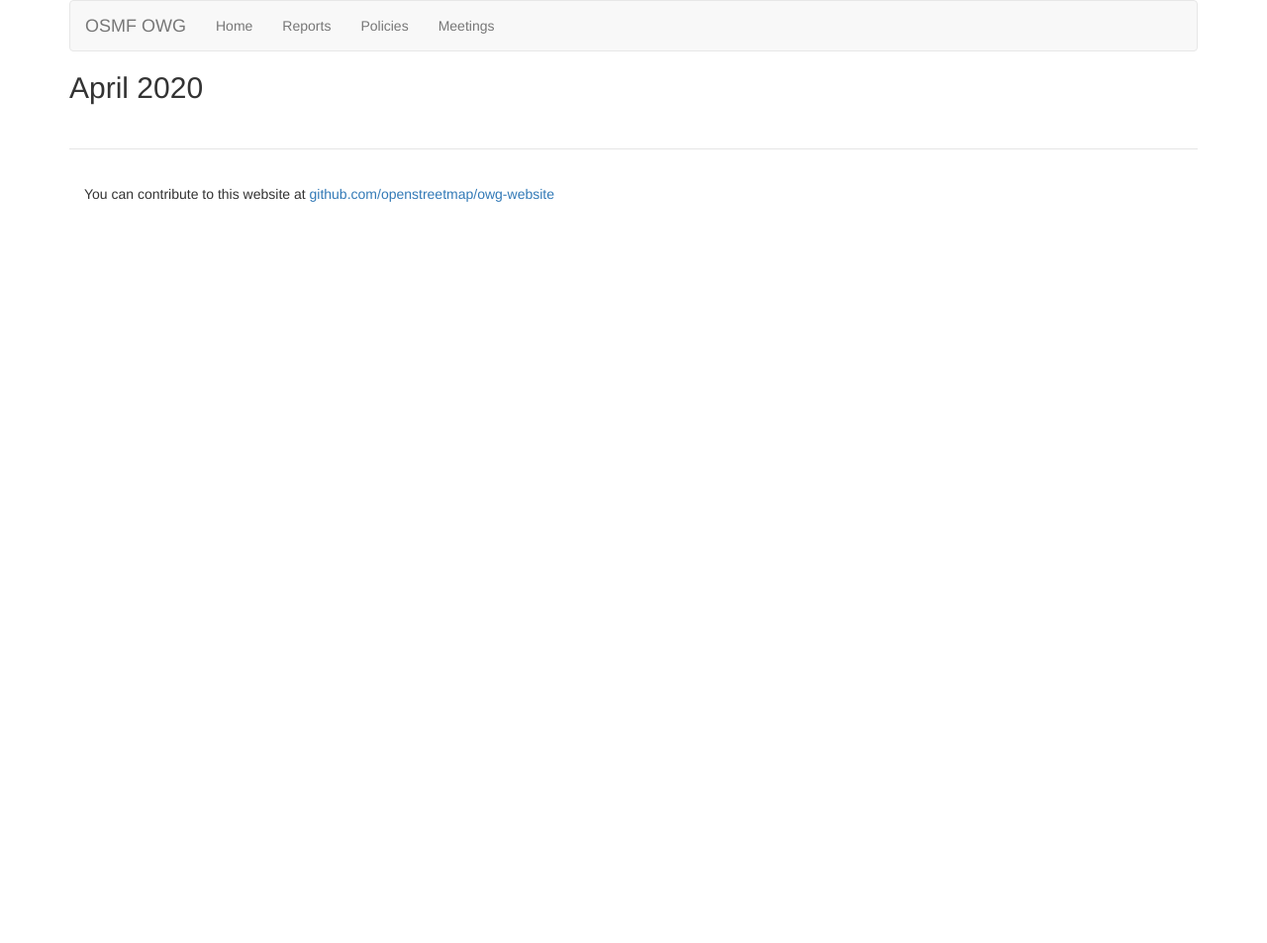
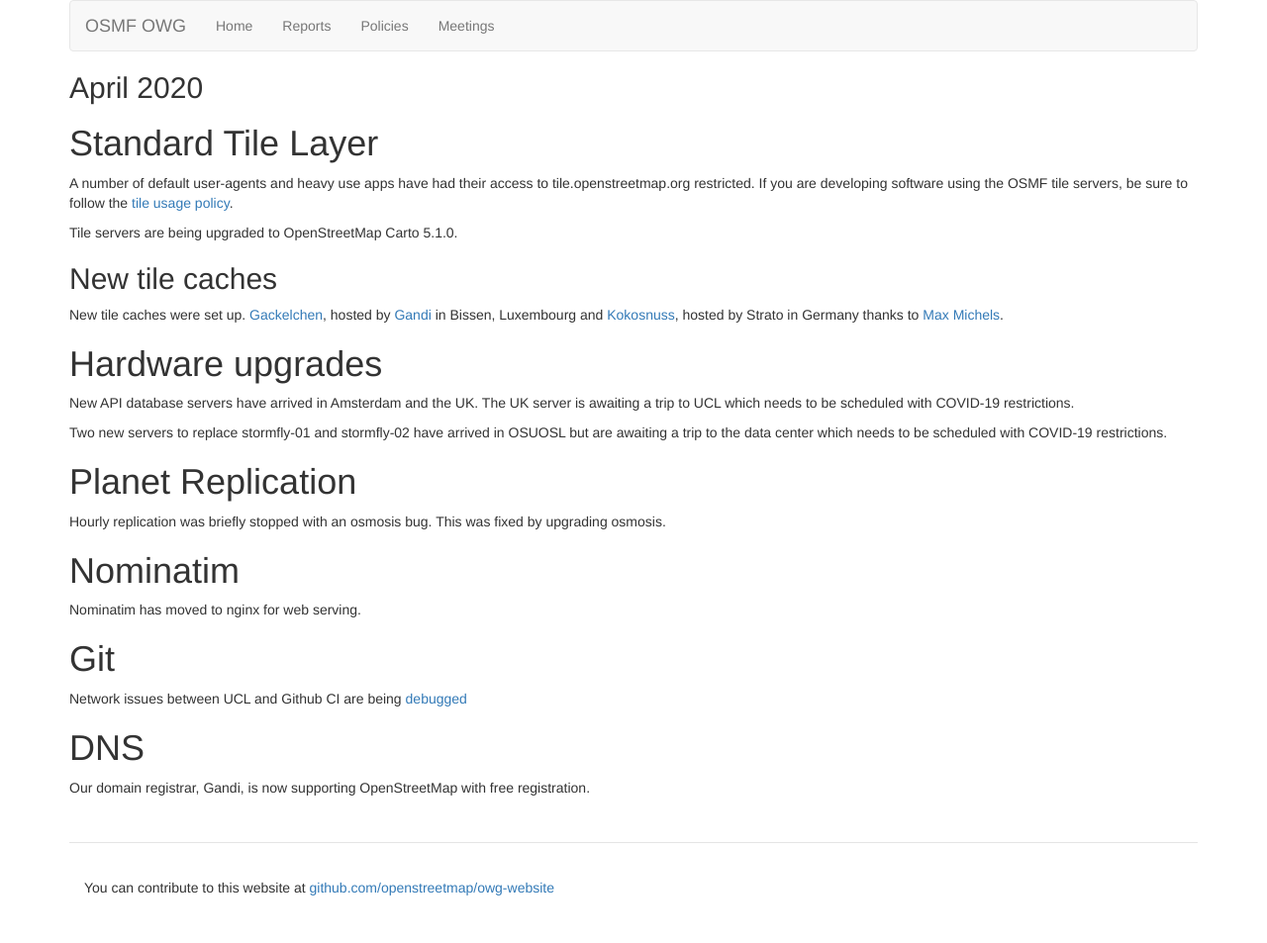
Before and after one commit to openstreetmap/owg-website, a Jekyll site: the page built from _posts/2020-04-01-april.md, in a window 1280 px wide. Shown: the whole page at 99% size. Built offline with Jekyll 4.4.1, drawn with Linux system fonts in a browser that asks for light colours; before the commit the page ends 900 px from its top, so only the background shows below that.

Commit message:
Add some content to April report

```diff
--- a/_posts/2020-04-01-april.md
+++ b/_posts/2020-04-01-april.md
@@ -3,3 +3,35 @@ layout: post
 title: April 2020
 date: 2020-4-30 23:59:59
 ---
+
+# Standard Tile Layer
+
+A number of default user-agents and heavy use apps have had their access to tile.openstreetmap.org restricted. If you are developing software using the OSMF tile servers, be sure to follow the [tile usage policy](/policies/tiles/).
+
+Tile servers are being upgraded to OpenStreetMap Carto 5.1.0.
+
+## New tile caches
+
+New tile caches were set up. [Gackelchen](https://hardware.openstreetmap.org/servers/gackelchen.openstreetmap.org/), hosted by [Gandi](https://www.gandi.net/) in Bissen, Luxembourg and [Kokosnuss](https://hardware.openstreetmap.org/servers/kokosnuss.openstreetmap.org/), hosted by Strato in Germany thanks to [Max Michels](https://twitter.com/max_michels_).
+
+# Hardware upgrades
+
+New API database servers have arrived in Amsterdam and the UK. The UK server is awaiting a trip to UCL which needs to be scheduled with COVID-19 restrictions.
+
+Two new servers to replace stormfly-01 and stormfly-02 have arrived in OSUOSL but are awaiting a trip to the data center which needs to be scheduled with COVID-19 restrictions.
+
+# Planet Replication
+
+Hourly replication was briefly stopped with an osmosis bug. This was fixed by upgrading osmosis.
+
+# Nominatim
+
+Nominatim has moved to nginx for web serving.
+
+# Git
+
+Network issues between UCL and Github CI are being [debugged](https://github.com/openstreetmap/operations/issues/381)
+
+# DNS
+
+Our domain registrar, Gandi, is now supporting OpenStreetMap with free registration.
```
